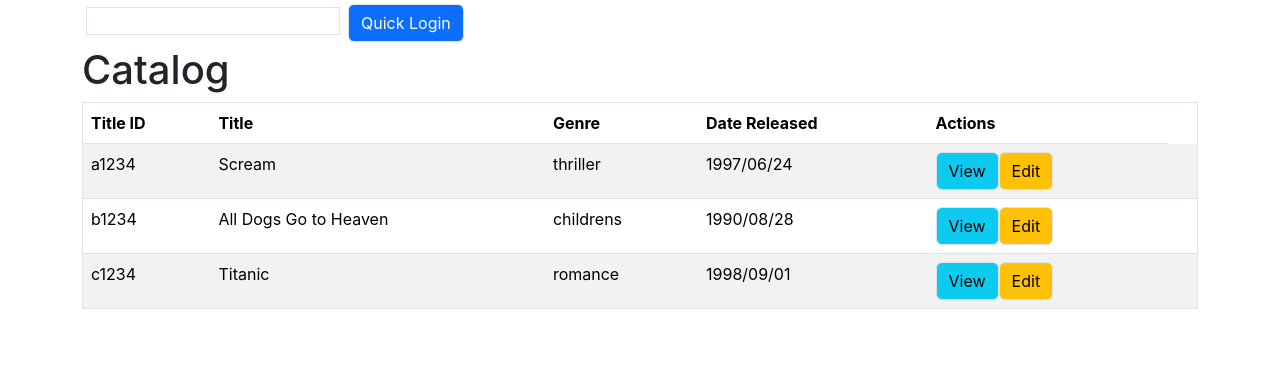
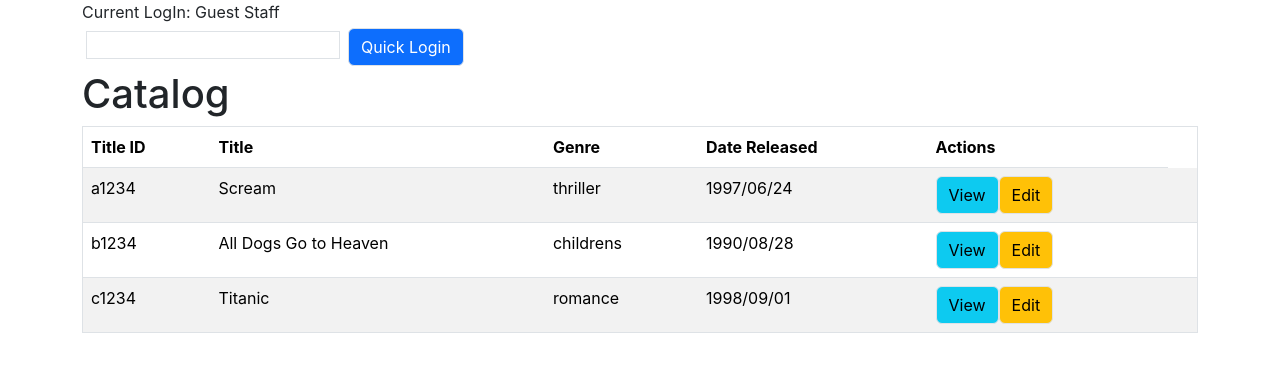
Before and after one commit to arnoprincestonpan/react-rental-store, a React (Create React App) app: page / in a window 1280 px wide. Shown: the top 372 px of the page. Built offline with nearby package versions, Linux system fonts and the light colour scheme.

Commit message:
simple quick login and logout

```diff
--- a/src/pages/Checking.js
+++ b/src/pages/Checking.js
@@ -8,6 +8,7 @@ function Checking() {
     const [staffInfo, setStaffInfo] = useState(staffData)
     const [shortPassword, setShortPassword] = useState("")
     const [staffLoggedIn, setStaffLoggedIn] = useState(defaultLogIn)
+    const [showStaffLoggedIn, setShowStaffLoggedIn] = useState(false)
 
     const handlePasswordSubmit = () => {
         console.log(shortPassword)
@@ -16,13 +17,30 @@ function Checking() {
         console.log(staffInfoIndex)
         if(staffInfo !== -1){
             setStaffLoggedIn(`${staffInfo[staffInfoIndex].firstName} ${staffInfo[staffInfoIndex].lastName}`)
+            setShowStaffLoggedIn(!showStaffLoggedIn)
         }
+    }
+
+    const handleLogOut = () => {
+        setShowStaffLoggedIn(!showStaffLoggedIn)
+        setStaffLoggedIn(defaultLogIn)
     }
 
     return (
     <div className='container'>
-        <input className="border m-1" type="password" id="shortPassword" name="shortPassword" onChange={(e) => setShortPassword(e.target.value)} value={shortPassword}/>
-        <button className="btn btn-primary border m-1" onClick={() => handlePasswordSubmit()}>Quick Login</button>
+        <label htmlFor='shortPassword'>Current LogIn: {staffLoggedIn}</label>
+        {
+            // will show Password Area if Not Logged In.
+            showStaffLoggedIn ?
+                <div>
+                    <button className="btn btn-danger border m-1" onClick={() => handleLogOut()}>Log Out</button>
+                </div>
+            :
+                <div>
+                    <input className="border m-1" type="password" id="shortPassword" name="shortPassword" onChange={(e) => setShortPassword(e.target.value)} value={shortPassword}/>
+                    <button className="btn btn-primary border m-1" onClick={() => handlePasswordSubmit()}>Quick Login</button>
+                </div>
+        }
     </div>
     )
 }
```
